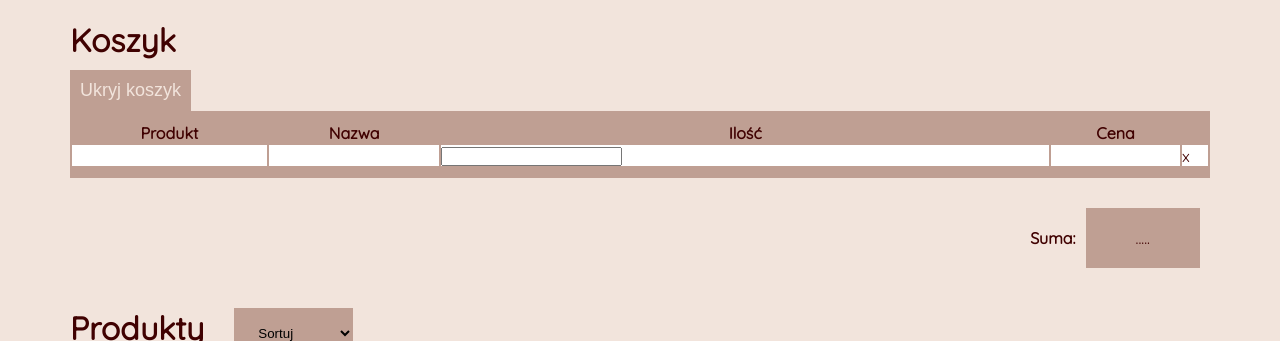
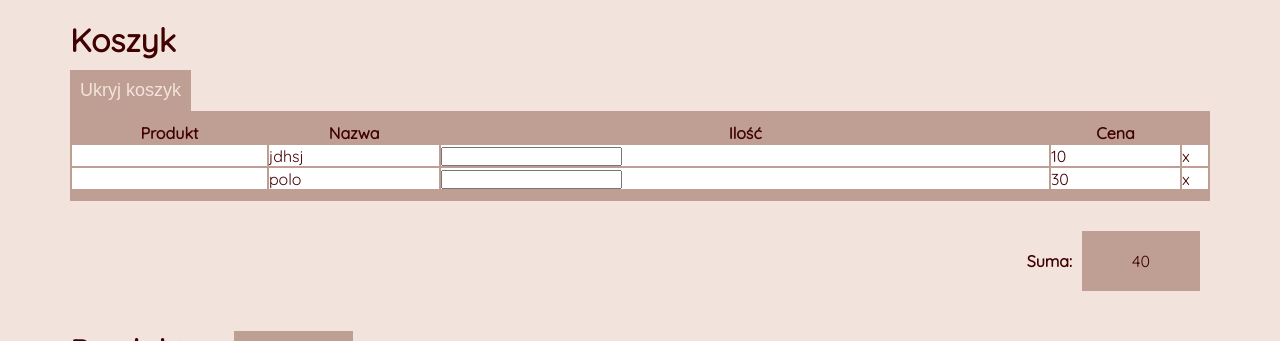
Before and after one commit to oleinka/recruitment-task, a React (Create React App) app: page / in a window 1280 px wide. Both pictures are taken after a click on the button "Rozwiń koszyk". Shown: the top 341 px of the page. Built offline with nearby package versions, Linux system fonts and the light colour scheme.

Commit message:
summary of costs

```diff
--- a/src/App.js
+++ b/src/App.js
@@ -5,7 +5,7 @@ import ShopWrapper from '././components/ShopWrapper/ShopWrapper';
 
 const App = () => {
 
-  const shoppingCart = []
+  const shoppingCart = [{name:'jdhsj',price:10},{name:'polo',price:30}]
 
 return(
     <div className="App">
--- a/src/components/CartWrapper/CartWrapper.js
+++ b/src/components/CartWrapper/CartWrapper.js
@@ -1,7 +1,6 @@
 import React, {useState} from 'react';
 import './CartWrapper.scss';
 import CartItem from '././CartItem/CartItem'
-import { products } from '../../data/products';
 
 const CartWrapper = ({shoppingCart}) => {
 
@@ -44,12 +43,17 @@ const CartWrapper = ({shoppingCart}) => {
           </tr>
         </thead>
         <tbody>
-          <CartItem/>
+          {shoppingCart.map(item => (
+            <CartItem key={item.name} {...item}
+          />
+          ))}
         </tbody>
       </table>
     <div className="cartSummary">
       <span>Suma:</span>
-      <div className="cartTotal">.....</div>
+      <div className="cartTotal">
+      {shoppingCart.reduce((a, c) => a.price + c.price)}
+      </div>
     </div>
     </div>
 </div>
```
